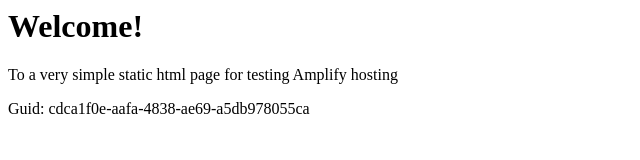
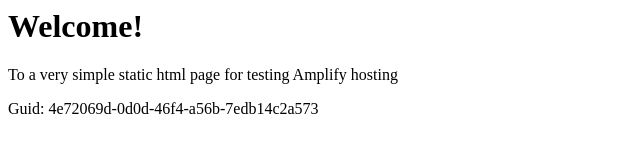
Before and after one commit to aws-aemilia-cmh/Github-PR-Commit-Integration-Test-DoNotTouch-GithubWebhookPreviewCanaryTest-v1-prod-us-east-2, a website: page src/index.html in a window 1280 px wide. Shown: the full height of the page, 0-640 px from the left. Drawn offline with Linux system fonts and the light colour scheme.

Commit message:
commit from integ tests

```diff
--- a/src/index.html
+++ b/src/index.html
@@ -12,6 +12,6 @@
 <body>
     <h1>Welcome!</h1>
     <p>To a very simple static html page for testing Amplify hosting</p>
-    <p>Guid: cdca1f0e-aafa-4838-ae69-a5db978055ca</p></body>
+    <p>Guid: 4e72069d-0d0d-46f4-a56b-7edb14c2a573</p></body>
 
 </html>
```
